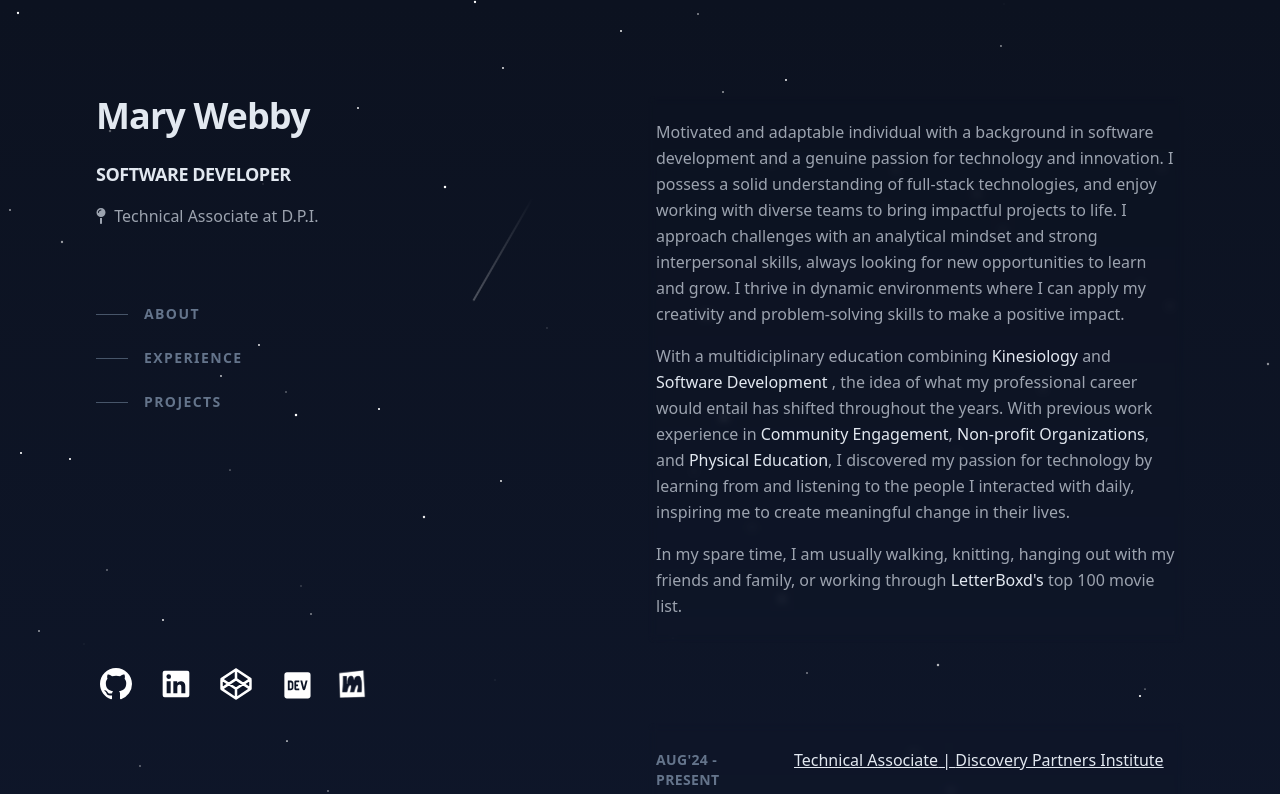
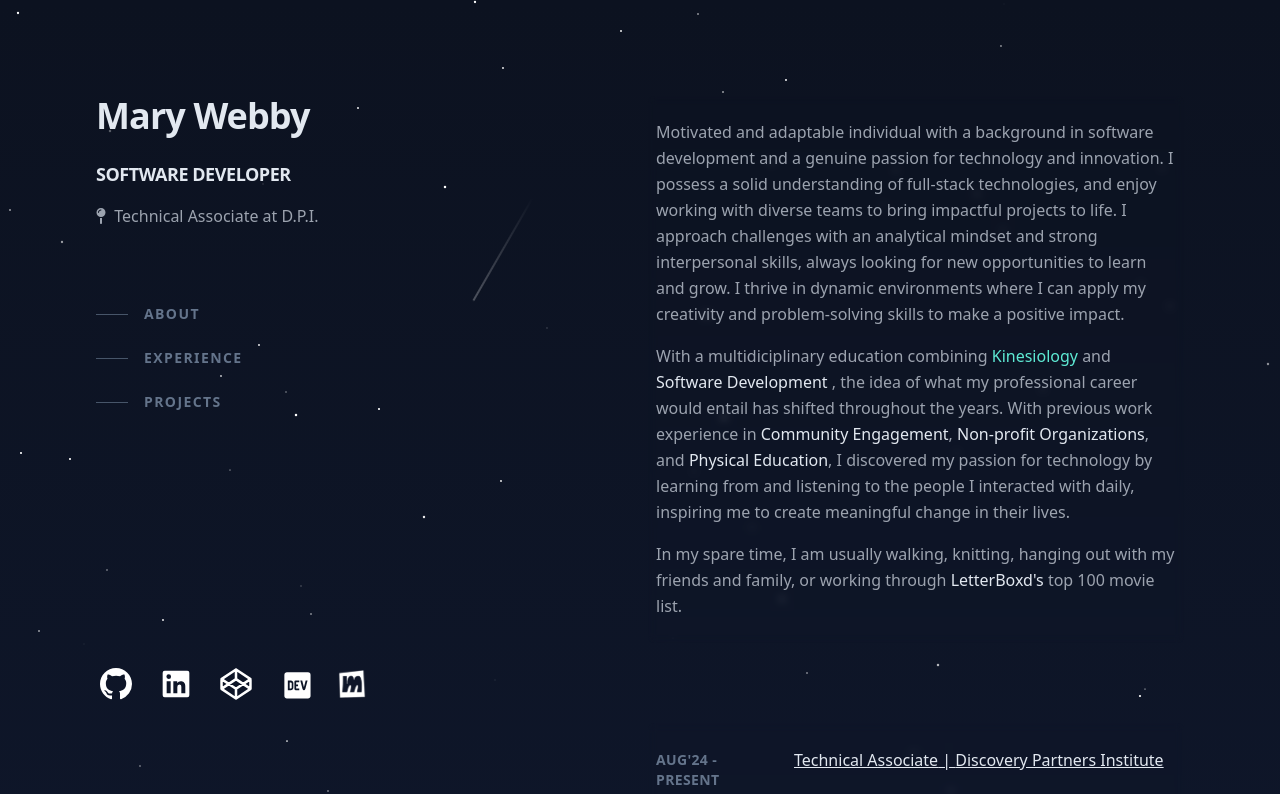
Before and after one commit to marywebby/vite-portfolio, a React (Vite) app: page / in a window 1280 px wide. Shown: the top 794 px of the page. Built offline with nearby package versions, Linux system fonts and the light colour scheme.

Commit message:
change about text

```diff
--- a/src/components/About.jsx
+++ b/src/components/About.jsx
@@ -13,7 +13,7 @@ const About = () => {
         Motivated and adaptable individual with a background in software development and a genuine passion for technology and innovation. I possess a solid understanding of full-stack technologies, and enjoy working with diverse teams to bring impactful projects to life. I approach challenges with an analytical mindset and strong interpersonal skills, always looking for new opportunities to learn and grow. I thrive in dynamic environments where I can apply my creativity and problem-solving skills to make a positive impact.
       </p>
       <p className='mb-4 leading-relaxed'>
-        With a multidiciplinary education combining <a href='https://education.msu.edu/kin/' className='no-underline text-white-75 hover:text-teal-300'> Kinesiology </a> and <a href='https://dpi.uillinois.edu/tech-talent-development/' className='no-underline text-white-75 hover:text-teal-300'> Software Development </a>, the idea of what my professional career would entail has shifted throughout the years. With previous work experience in <a href='https://allenneighborhoodcenter.org/' className='no-underline text-white-75 hover:text-teal-300'> Community Engagement</a>, <a href='https://americorps.gov/serve/americorps/americorps-vista' className='no-underline text-white-75 hover:text-teal-300'> Non-profit Organizations</a>, and <a href='https://education.msu.edu/kin/' className='no-underline text-white-75 hover:text-teal-300'> Physical Education</a>, I discovered my passion for technology by learning from and listening to the people I interacted with daily, inspiring me to create meaningful change in their lives.
+        With a multidiciplinary education combining <a href='https://education.msu.edu/kin/' className='no-underline text-teal-300 hover:text-teal-300'> Kinesiology </a> and <a href='https://dpi.uillinois.edu/tech-talent-development/' className='no-underline text-white-75 hover:text-teal-300'> Software Development </a>, the idea of what my professional career would entail has shifted throughout the years. With previous work experience in <a href='https://allenneighborhoodcenter.org/' className='no-underline text-white-75 hover:text-teal-300'> Community Engagement</a>, <a href='https://americorps.gov/serve/americorps/americorps-vista' className='no-underline text-white-75 hover:text-teal-300'> Non-profit Organizations</a>, and <a href='https://education.msu.edu/kin/' className='no-underline text-white-75 hover:text-teal-300'> Physical Education</a>, I discovered my passion for technology by learning from and listening to the people I interacted with daily, inspiring me to create meaningful change in their lives.
       </p>
       <p className='mb-4 leading-relaxed'>
         In my spare time, I am usually walking, knitting, hanging out with my friends and family, or working through <a href='https://letterboxd.com/' className='no-underline text-white-75 hover:text-teal-300'> LetterBoxd's </a> top 100 movie list.
```
